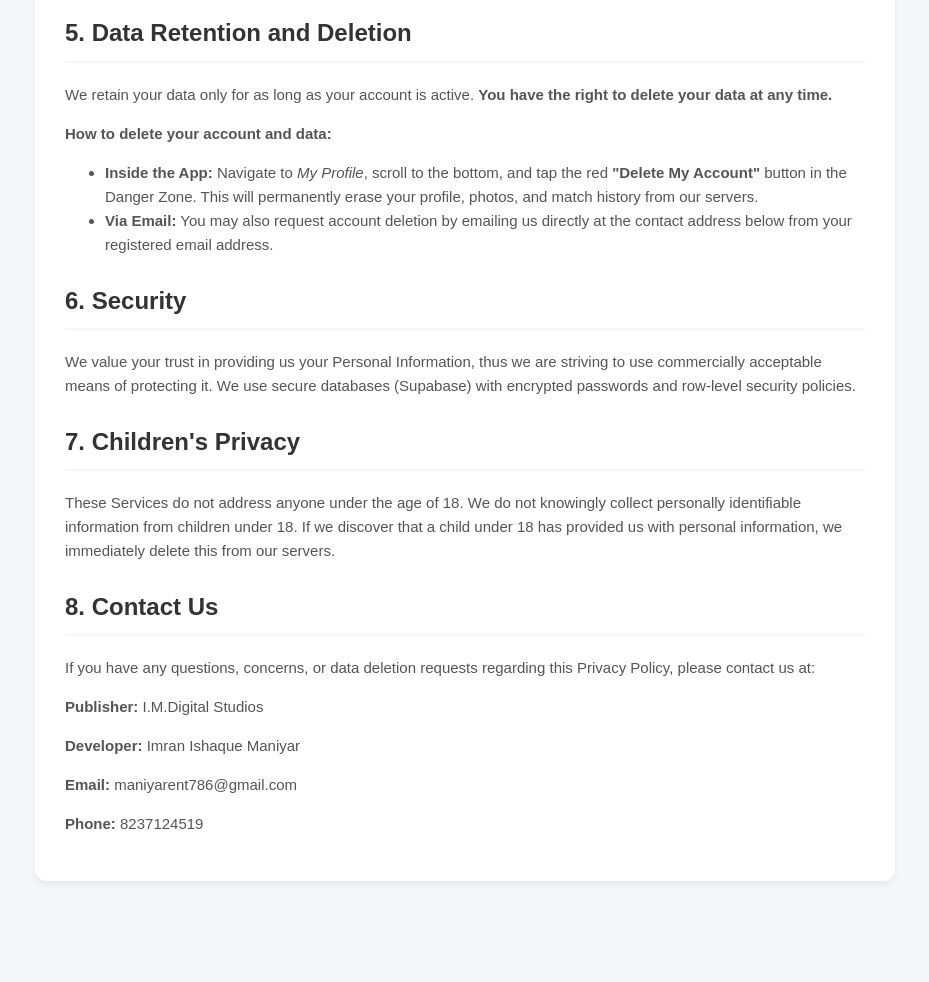
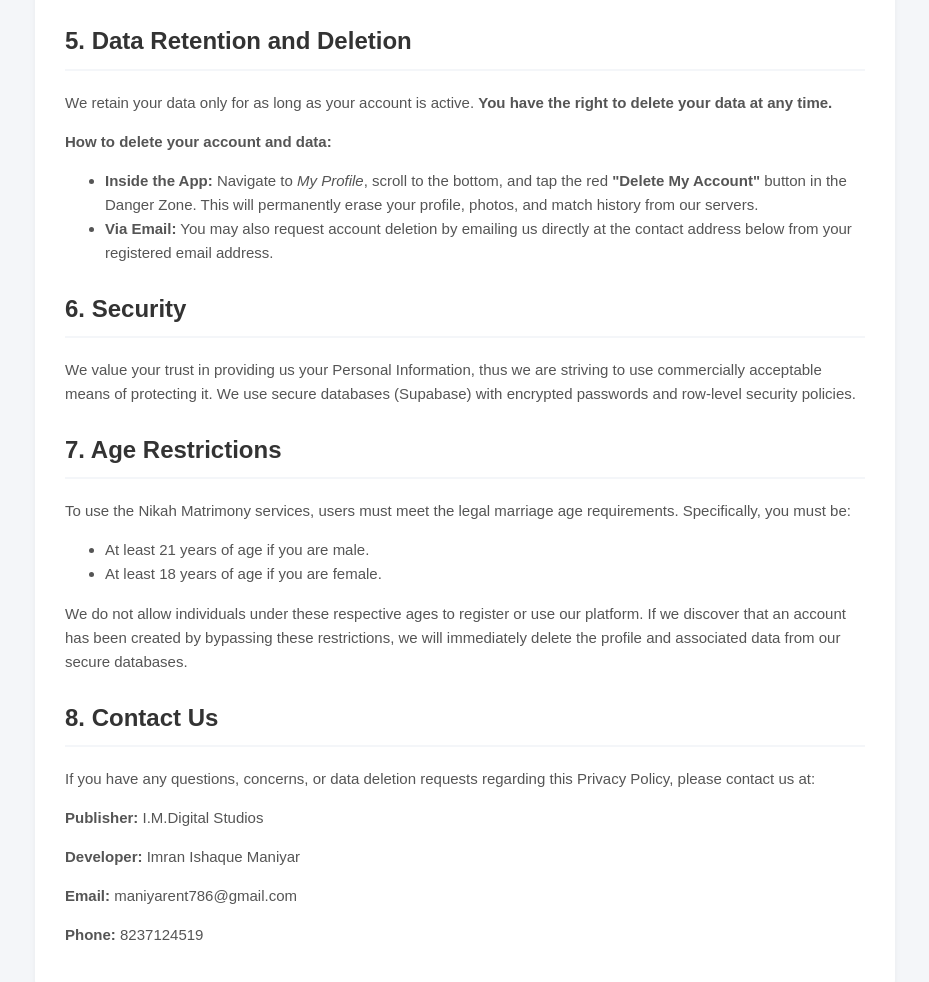
Before and after one commit to sciencesparks/amst-connect-web, a plain HTML site: page index.html in a window 1280 px wide. Shown: the part 1097-2079 px from the top of the page, without its empty margins (175-1104 px from the left). Before the commit the page ends 1998 px from the top, so only its background shows below. Drawn offline with Linux system fonts and the light colour scheme.

Commit message:
Revise privacy policy content and styling

```diff
--- a/index.html
+++ b/index.html
@@ -1,19 +1,12 @@
-<!DOCTYPE html>
-<html lang="en">
-<head>
-    <meta charset="utf-8">
-    <meta name="viewport" content="width=device-width, initial-scale=1.0">
-    <title>Privacy Policy - Nikah Matrimony</title>
 <style>
-        body {
+    .privacy-container {
         font-family: Arial, sans-serif;
         line-height: 1.6;
         color: #333333;
         background-color: #F4F6F9;
-            margin: 0;
         padding: 20px;
     }
-        .container {
+    .privacy-content {
         max-width: 800px;
         margin: 0 auto;
         background-color: #ffffff;
@@ -21,41 +14,41 @@
         border-radius: 12px;
         box-shadow: 0 4px 6px rgba(0,0,0,0.05);
     }
-        h1 {
+    .privacy-content h1 {
         color: #6200EA;
         text-align: center;
         margin-bottom: 5px;
     }
-        .date {
+    .privacy-content .date {
         text-align: center;
         color: #757575;
         font-size: 14px;
         margin-bottom: 30px;
     }
-        h2 {
+    .privacy-content h2 {
         color: #333333;
         border-bottom: 2px solid #F4F6F9;
         padding-bottom: 8px;
         margin-top: 25px;
     }
-        p, li {
+    .privacy-content p, .privacy-content li {
         font-size: 15px;
         color: #555555;
     }
-        ul {
+    .privacy-content ul {
         margin-top: 10px;
     }
-        a {
+    .privacy-content a {
         color: #6200EA;
         text-decoration: none;
     }
-        a:hover {
+    .privacy-content a:hover {
         text-decoration: underline;
     }
 </style>
-</head>
-<body>
-    <div class="container">
+
+<div class="privacy-container">
+    <div class="privacy-content">
         <header>
             <h1>Privacy Policy</h1>
             <p class="date"><b>Effective Date:</b> June 23, 2026</p>
@@ -114,8 +107,13 @@
             </section>
 
             <section>
-                <h2>7. Children's Privacy</h2>
-                <p>These Services do not address anyone under the age of 18. We do not knowingly collect personally identifiable information from children under 18. If we discover that a child under 18 has provided us with personal information, we immediately delete this from our servers.</p>
+                <h2>7. Age Restrictions</h2>
+                <p>To use the Nikah Matrimony services, users must meet the legal marriage age requirements. Specifically, you must be:</p>
+                <ul>
+                    <li>At least 21 years of age if you are male.</li>
+                    <li>At least 18 years of age if you are female.</li>
+                </ul>
+                <p>We do not allow individuals under these respective ages to register or use our platform. If we discover that an account has been created by bypassing these restrictions, we will immediately delete the profile and associated data from our secure databases.</p>
             </section>
 
             <section>
@@ -128,5 +126,4 @@
             </section>
         </main>
     </div>
-</body>
-</html>
+</div>
```
Lines whose indentation alone changed are shown as unchanged.
